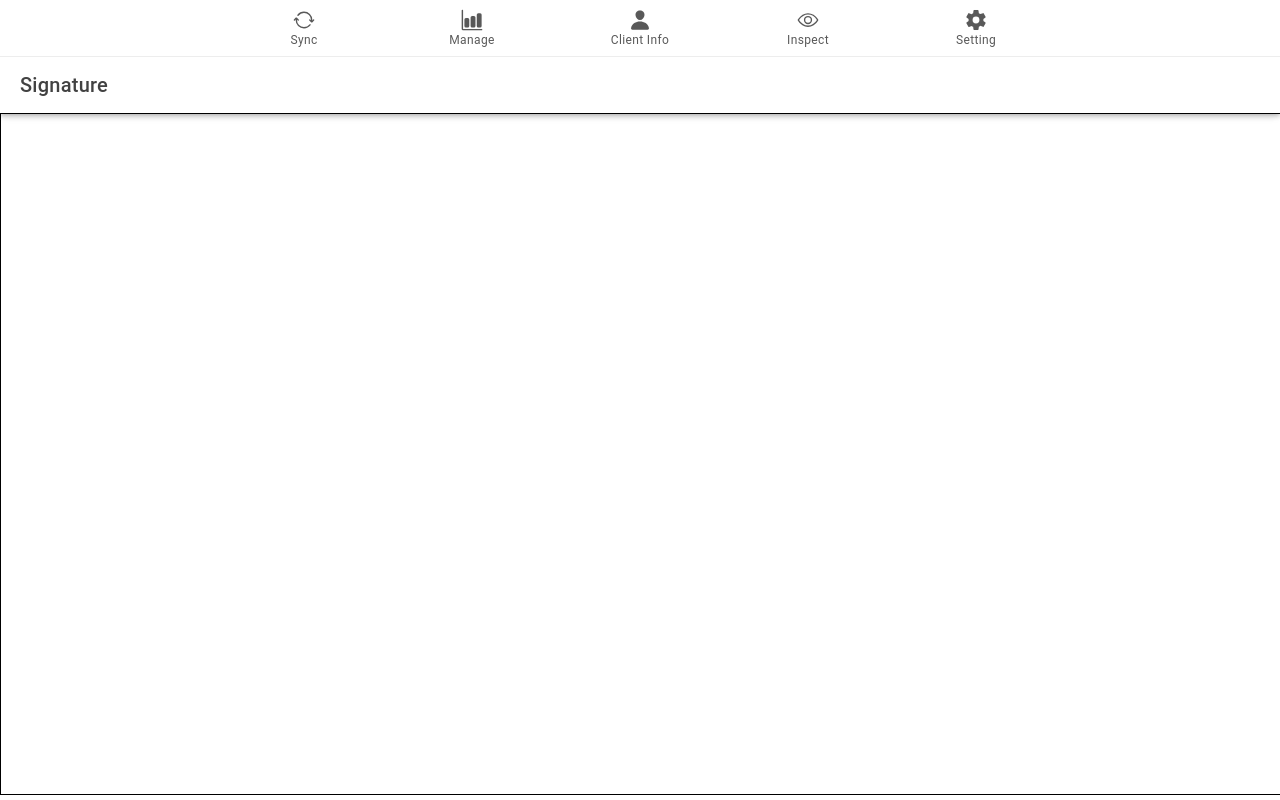
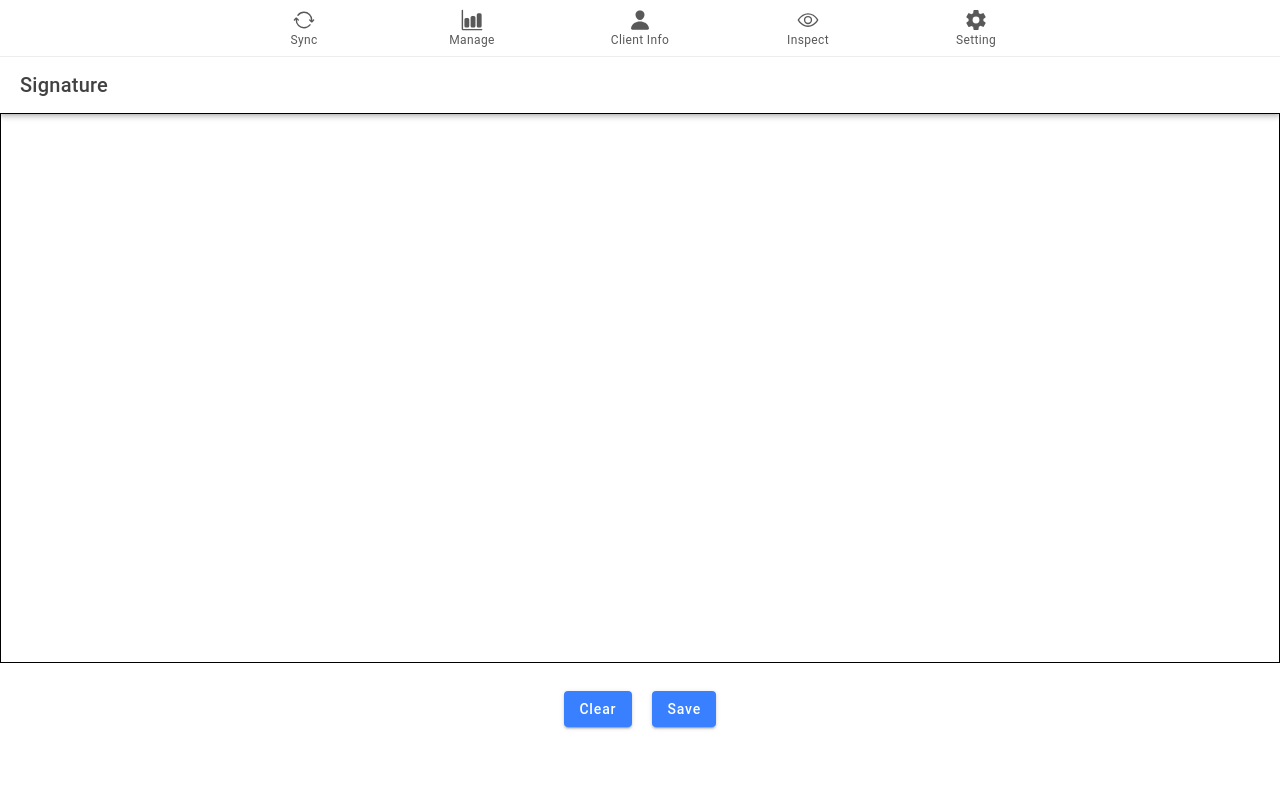
Before and after one commit to imdpc/ionic_project, a React (Vite) app: page /signature in a window 1280 px wide. Built offline with nearby package versions, Linux system fonts and the light colour scheme.

Commit message:
update Signature.css and Signature.tsx

```diff
--- a/src/pages/Signature/Signature.css
+++ b/src/pages/Signature/Signature.css
@@ -0,0 +1,6 @@
+.clear-save-btn-for-signature {
+  display: flex;
+  justify-content: center;
+  align-items: center;
+  gap: 1em;
+}
--- a/src/pages/Signature/Signature.tsx
+++ b/src/pages/Signature/Signature.tsx
@@ -7,43 +7,52 @@ import {
   IonTitle,
   IonToolbar,
 } from "@ionic/react";
+import "./Signature.css";
+const SignaturePage: React.FC<{ onClose: () => void }> = ({ onClose }) => {
+  const [signatures, setSignatures] = useState<string[]>([]);
+  const canvasRefs = useRef<HTMLCanvasElement[]>([]);
 
-const SignaturePage: React.FC<{ onClose: () => void }> = ({ onClose }) => {
-  const canvasRef = useRef<HTMLCanvasElement | null>(null);
-  const [isDrawing, setIsDrawing] = useState(false);
-
-  const startDrawing = (event: React.TouchEvent | React.MouseEvent) => {
-    setIsDrawing(true);
-    const canvas = canvasRef.current;
+  const startDrawing = (
+    index: number,
+    event: React.TouchEvent | React.MouseEvent
+  ) => {
+    const canvas = canvasRefs.current[index];
     if (!canvas) return;
 
     const ctx = canvas.getContext("2d");
     if (!ctx) return;
 
-    const { offsetX, offsetY } = event.nativeEvent;
+    const rect = canvas.getBoundingClientRect();
+    const x =
+      event.type === "touchstart" ? event.touches[0].clientX : event.clientX;
+    const y =
+      event.type === "touchstart" ? event.touches[0].clientY : event.clientY;
     ctx.beginPath();
-    ctx.moveTo(offsetX, offsetY);
+    ctx.moveTo(x - rect.left, y - rect.top);
   };
 
   const endDrawing = () => {
-    setIsDrawing(false);
+    // Optional: Add logic to handle end of drawing
   };
 
-  const draw = (event: React.TouchEvent | React.MouseEvent) => {
-    if (!isDrawing) return;
-    const canvas = canvasRef.current;
+  const draw = (index: number, event: React.TouchEvent | React.MouseEvent) => {
+    const canvas = canvasRefs.current[index];
     if (!canvas) return;
 
     const ctx = canvas.getContext("2d");
     if (!ctx) return;
 
-    const { offsetX, offsetY } = event.nativeEvent;
-    ctx.lineTo(offsetX, offsetY);
+    const rect = canvas.getBoundingClientRect();
+    const x =
+      event.type === "touchmove" ? event.touches[0].clientX : event.clientX;
+    const y =
+      event.type === "touchmove" ? event.touches[0].clientY : event.clientY;
+    ctx.lineTo(x - rect.left, y - rect.top);
     ctx.stroke();
   };
 
-  const clearCanvas = () => {
-    const canvas = canvasRef.current;
+  const clearCanvas = (index: number) => {
+    const canvas = canvasRefs.current[index];
     if (!canvas) return;
 
     const ctx = canvas.getContext("2d");
@@ -52,9 +61,12 @@ const SignaturePage: React.FC<{ onClose: () => void }> = ({ onClose }) => {
     ctx.clearRect(0, 0, canvas.width, canvas.height);
   };
 
-  const saveSignature = () => {
-    // Implement logic to save the signature, e.g., send it to the server
-    onClose();
+  const saveSignature = (index: number) => {
+    const canvas = canvasRefs.current[index];
+    if (!canvas) return;
+
+    const signature = canvas.toDataURL(); // Get the signature as a data URL
+    setSignatures((prevSignatures) => [...prevSignatures, signature]);
   };
 
   return (
@@ -65,20 +77,32 @@ const SignaturePage: React.FC<{ onClose: () => void }> = ({ onClose }) => {
         </IonToolbar>
       </IonHeader>
       <IonContent fullscreen>
+        {signatures.map((signature, index) => (
+          <div key={index}>
+            <img src={signature} alt={`Signature ${index}`} />
+          </div>
+        ))}
         <canvas
-          ref={canvasRef}
+          ref={(ref) => (canvasRefs.current[0] = ref)}
           width={window.innerWidth}
           height={window.innerHeight - 120} // Adjust height as needed
-          onTouchStart={startDrawing}
+          onTouchStart={(event) => startDrawing(0, event)}
           onTouchEnd={endDrawing}
-          onTouchMove={draw}
-          onMouseDown={startDrawing}
+          onTouchMove={(event) => draw(0, event)}
+          onMouseDown={(event) => startDrawing(0, event)}
           onMouseUp={endDrawing}
-          onMouseMove={draw}
-          style={{ border: "1px solid black" }}
+          onMouseMove={(event) => draw(0, event)}
+          style={{
+            border: "1px solid black",
+            marginBottom: "20px",
+            width: "100%",
+            height: "80%",
+          }}
         ></canvas>
-        <IonButton onClick={clearCanvas}>Clear</IonButton>
-        <IonButton onClick={saveSignature}>Done</IonButton>
+        <div className="clear-save-btn-for-signature">
+          <IonButton onClick={() => clearCanvas(0)}>Clear</IonButton>
+          <IonButton onClick={() => saveSignature(0)}>Save</IonButton>
+        </div>
       </IonContent>
     </IonPage>
   );
```
